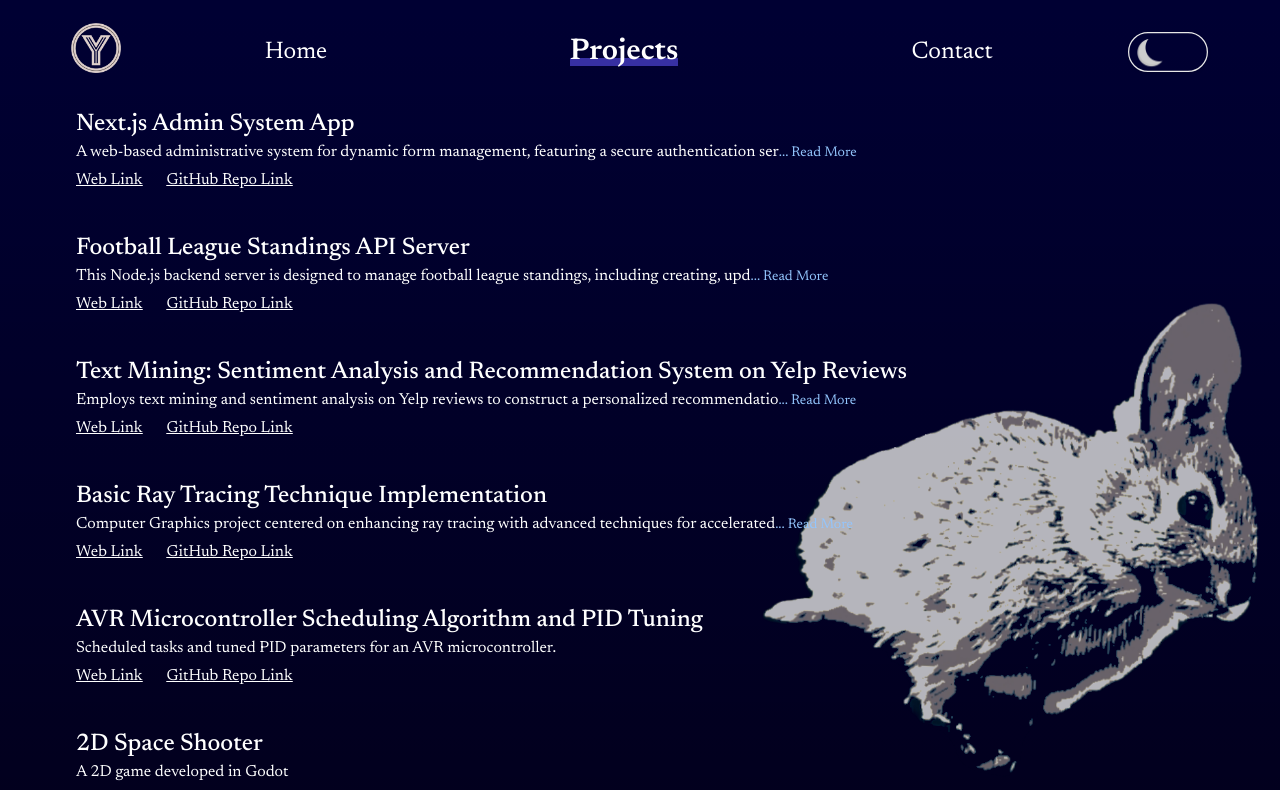
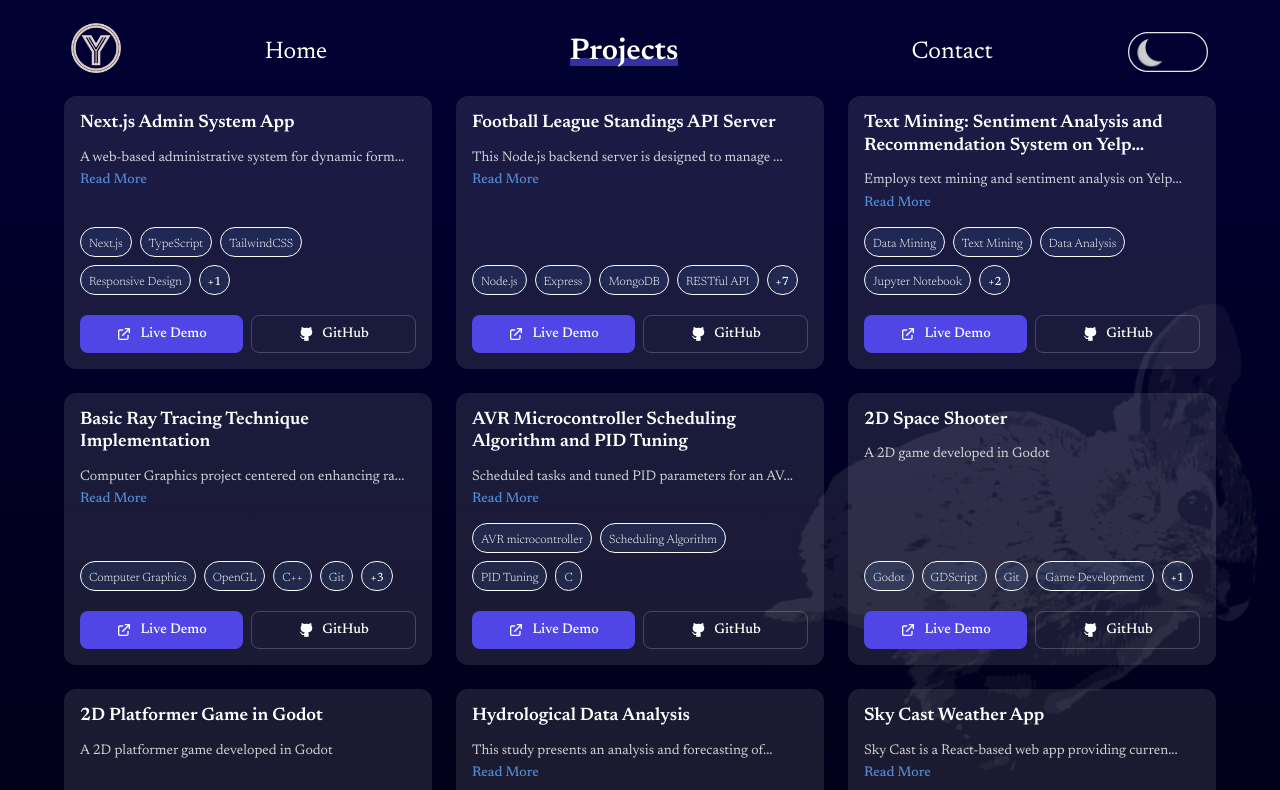
Before and after one commit to yunji0387/next-portfolio, a Next.js app: page /projects in a window 1280 px wide. Shown: the top 790 px of the page. Built offline with nearby package versions, Linux system fonts and the light colour scheme.

Commit message:
feat: add ProjectCard component and integrate into Projects page

```diff
--- /dev/null
+++ b/app/components/ProjectCard.tsx
@@ -0,0 +1,155 @@
+"use client";
+import React, { useState } from "react";
+import Image from "next/image";
+import Link from "next/link";
+
+const DESCRIPTION_LENGTH = 50;
+
+interface ProjectCardProps {
+  name: string;
+  description: string;
+  image?: string;
+  link: string;
+  github_repo: string;
+  tech_stack: string[];
+}
+
+export const ProjectCard: React.FC<ProjectCardProps> = ({
+  name,
+  description,
+  image,
+  link,
+  github_repo,
+  tech_stack,
+}) => {
+  const [isExpanded, setIsExpanded] = useState<boolean>(false);
+
+  const toggleExpanded = (e: React.MouseEvent): void => {
+    e.preventDefault();
+    setIsExpanded(!isExpanded);
+  };
+
+  // Truncate description for card preview
+  const truncatedDescription = description.length > DESCRIPTION_LENGTH
+    ? `${description.substring(0, DESCRIPTION_LENGTH)}...`
+    : description;
+
+  return (
+    <div className="flex flex-col bg-white/25 dark:bg-white/10 rounded-xl overflow-hidden transition-all duration-300 cursor-pointer h-full hover:bg-white/40 dark:hover:bg-white/20 hover:shadow-2xl">
+      {/* Project Thumbnail */}
+      {/* <div className="w-full aspect-video overflow-hidden bg-black/10 relative">
+        {image ? (
+          <Image
+            src={image}
+            alt={name}
+            width={400}
+            height={225}
+            className="w-full h-full object-cover transition-transform duration-300 hover:scale-105"
+            priority={false}
+          />
+        ) : (
+          <div className="w-full h-full flex items-center justify-center bg-gradient-to-br from-black/10 to-black/20">
+            <svg
+              className="w-16 h-16 opacity-50"
+              fill="currentColor"
+              viewBox="0 0 20 20"
+              xmlns="http://www.w3.org/2000/svg"
+            >
+              <path
+                fillRule="evenodd"
+                d="M4 3a2 2 0 00-2 2v10a2 2 0 002 2h12a2 2 0 002-2V5a2 2 0 00-2-2H4zm12 12H4l4-8 3 6 2-4 3 6z"
+                clipRule="evenodd"
+              />
+            </svg>
+          </div>
+        )}
+      </div> */}
+
+      {/* Project Content */}
+      <div className="p-4 flex flex-col gap-3 flex-1">
+        {/* Project Title */}
+        <h3 className="text-lg font-semibold leading-tight line-clamp-2">
+          {name}
+        </h3>
+
+        {/* Project Description */}
+        <p className="text-sm leading-relaxed opacity-80 flex-1">
+          {isExpanded ? description : truncatedDescription}
+          {description.length > DESCRIPTION_LENGTH && (
+            <button
+              onClick={toggleExpanded}
+              className="text-indigo-600 dark:text-blue-400 font-medium hover:underline hover:text-indigo-800 dark:hover:text-blue-300 transition-all duration-200"
+            >
+              {isExpanded ? " Show Less" : " Read More"}
+            </button>
+          )}
+        </p>
+
+        {/* Tech Stack */}
+        <div className="flex flex-wrap gap-2 mt-auto">
+          {tech_stack.slice(0, 4).map((tech, index) => (
+            <span
+              key={index}
+              className="text-xs px-2 pt-2 pb-1 text-yellow-950 dark:bg-blue-400/10 dark:text-gray-50 rounded-full border border-yellow-950 dark:border-gray-50 whitespace-nowrap font-light"
+            >
+              {tech}
+            </span>
+          ))}
+          {tech_stack.length > 4 && (
+            <span className="text-xs px-2 pt-2 pb-1 text-yellow-950 dark:bg-blue-400/10 dark:text-gray-50 rounded-full border border-yellow-950 dark:border-gray-50 font-medium">
+              +{tech_stack.length - 4}
+            </span>
+          )}
+        </div>
+
+        {/* Action Buttons */}
+        <div className="flex gap-2 mt-2 max-sm:flex-col">
+          <Link
+            href={link}
+            target="_blank"
+            rel="noopener noreferrer"
+            className="flex-1 flex items-center justify-center gap-2 px-4 py-2 bg-yellow-950 dark:bg-indigo-600 text-white rounded-lg text-sm font-medium transition-all duration-200 hover:bg-yellow-900 dark:hover:bg-indigo-700 hover:shadow-lg max-sm:w-full"
+          >
+            <svg
+              className="w-4 h-4"
+              fill="none"
+              stroke="currentColor"
+              viewBox="0 0 24 24"
+              xmlns="http://www.w3.org/2000/svg"
+            >
+              <path
+                strokeLinecap="round"
+                strokeLinejoin="round"
+                strokeWidth={2}
+                d="M10 6H6a2 2 0 00-2 2v10a2 2 0 002 2h10a2 2 0 002-2v-4M14 4h6m0 0v6m0-6L10 14"
+              />
+            </svg>
+            Live Demo
+          </Link>
+          <Link
+            href={github_repo}
+            target="_blank"
+            rel="noopener noreferrer"
+            className="flex-1 flex items-center justify-center gap-2 px-4 py-2 bg-transparent rounded-lg text-sm font-medium border border-white/20 dark:border-white/20 hover:bg-black/5 dark:hover:bg-white/10 hover:border-black/30 dark:hover:border-white/30 max-sm:w-full"
+          >
+            <Image
+              src="/icons/githubLight.png"
+              alt="GitHub"
+              width={16}
+              height={16}
+              className="w-4 h-4 dark:hidden"
+            />
+            <Image
+              src="/icons/githubDark.png"
+              alt="GitHub"
+              width={16}
+              height={16}
+              className="w-4 h-4 hidden dark:block"
+            />
+            GitHub
+          </Link>
+        </div>
+      </div>
+    </div>
+  );
+};
--- a/app/projects/page.tsx
+++ b/app/projects/page.tsx
@@ -1,9 +1,9 @@
 "use client";
-import React, { useState } from "react";
+import React from "react";
 import Image from "next/image";
-import Link from "next/link";
 import { Navbar } from "../components/Navbar";
 import { Footer } from "../components/Footer";
+import { ProjectCard } from "../components/ProjectCard";
 import { projectList } from "@/public/infos/projects";
 
 interface Project {
@@ -15,54 +15,22 @@ interface Project {
   tech_stack: string[];
 }
 
-interface ExpandableTextProps {
-  text: string;
-}
-
-// ExpandableText component with TypeScript
-const ExpandableText: React.FC<ExpandableTextProps> = ({ text }) => {
-  const [isExpanded, setIsExpanded] = useState<boolean>(false);
-
-  const toggleExpanded = (): void => {
-    setIsExpanded(!isExpanded);
-  };
-
-  return (
-    <div>
-      <p
-        className="text-xs sm:text-sm md:text-base text-justify cursor-pointer"
-        onClick={toggleExpanded}
-      >
-        {isExpanded ? text : `${text.substring(0, 100)}`}
-        <span>
-          {text.length > 100 && (
-            <button
-              onClick={toggleExpanded}
-              className="text-sm text-blue-600 dark:text-blue-300 hover:text-blue-800 dark:hover:text-blue-200 hover:font-semibold"
-            >
-              {isExpanded ? "Show Less" : "... Read More"}
-            </button>
-          )}
-        </span>
-      </p>
-    </div>
-  );
-};
-
 // Projects component with TypeScript
 export default function Projects() {
   return (
     <div className="custom-container">
       <Navbar />
+
+      {/* Background decoration - optimized for new layout */}
       <div className="relative w-full h-full">
-        <div className="fixed inset-0 z-[-1] flex items-end justify-end m-5">
+        <div className="fixed inset-0 z-[-1] flex items-end justify-end m-5 opacity-5 dark:opacity-10">
           <Image
             src="/images/rabbitLight.png"
             alt="rabbit"
             width={500}
             height={500}
             priority={false}
-            className="w-auto h-auto select-none opacity-10 tall:xl:opacity-80 tall:2xl:opacity-100 dark:hidden"
+            className="w-auto h-auto select-none dark:hidden"
             style={{ maxWidth: "500px", width: "auto", height: "auto" }}
           />
           <Image
@@ -71,37 +39,27 @@ export default function Projects() {
             width={500}
             height={500}
             priority={false}
-            className="w-auto h-auto select-none opacity-30 tall:xl:opacity-80 tall:2xl:opacity-100 hidden dark:block"
+            className="w-auto h-auto select-none hidden dark:block"
             style={{ maxWidth: "500px", width: "auto", height: "auto" }}
           />
         </div>
       </div>
-      <div className="flex flex-col justify-center items-center w-full">
-        <div className="w-full">
-          <div className="w-full">
-            {projectList.map((project: Project, index: number) => (
-              <div key={index} className="group flex flex-col w-full p-2 my-5">
-                <p className="w-full pl-1 font-medium sm:text-lg md:text-xl lg:text-2xl">
-                  {project.name}
-                </p>
-                <div className="px-1">
-                  <ExpandableText text={project.description} />
-                </div>
-                <div className="w-fit flex flex-col xs:flex-row text-sm md:text-base underline">
-                  <Link href={project.link} passHref className="w-fit">
-                    <p className="p-1 hover:font-bold hover:text-blue-600 dark:hover:text-blue-300 w-fit transition-all duration-200">Web Link</p>
-                  </Link>
-                  <Link href={project.github_repo} passHref className="w-fit">
-                    <p className="p-1 sm:pl-5 hover:font-bold hover:text-blue-600 dark:hover:text-blue-300 w-fit transition-all duration-200">
-                      GitHub Repo Link
-                    </p>
-                  </Link>
-                </div>
-              </div>
-            ))}
-          </div>
-        </div>
+
+      {/* Projects Grid - YouTube style layout */}
+      <div className="mt-4 grid grid-cols-1 sm:grid-cols-2 lg:grid-cols-3 2xl:grid-cols-4 gap-6 w-full mb-8">
+        {projectList.map((project: Project, index: number) => (
+          <ProjectCard
+            key={index}
+            name={project.name}
+            description={project.description}
+            image={project.image}
+            link={project.link}
+            github_repo={project.github_repo}
+            tech_stack={project.tech_stack}
+          />
+        ))}
       </div>
+
       <Footer showIcons={true} />
     </div>
   );
```
